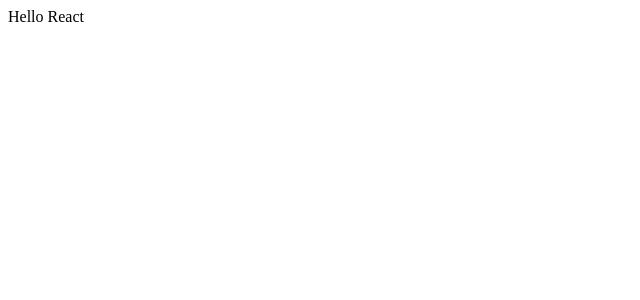
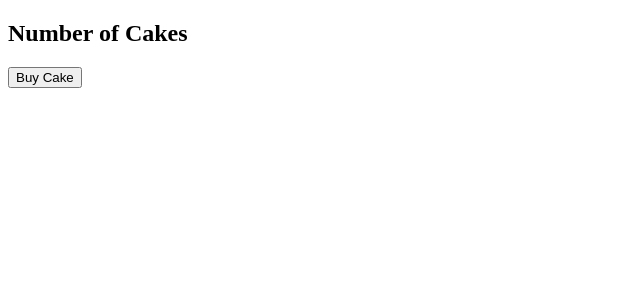
Before and after one commit to sudiprajkunwar/customBabel, a React app: page / in a window 1280 px wide. Shown: the top 300 px of the page, without its empty margins (0-640 px from the left). Built offline with nearby package versions, Linux system fonts and the light colour scheme.

Commit message:
cake component made

```diff
--- a/src/App.js
+++ b/src/App.js
@@ -1,7 +1,12 @@
 import React from "react";
+import CakeContainer from "./components/CakeContainer";
 
 const App = () => {
-  return <div className="App">Hello React </div>;
+  return (
+    <div className="App">
+      <CakeContainer/>
+    </div>
+    )
 };
 
 export default App;
--- /dev/null
+++ b/src/components/CakeContainer.js
@@ -0,0 +1,12 @@
+import React from 'react'
+
+const CakeContainer = () => {
+    return (
+        <div>
+            <h2>Number of Cakes</h2>
+            <button>Buy Cake</button>
+        </div>
+    )
+}
+
+export default CakeContainer
--- a/webpack.config.js
+++ b/webpack.config.js
@@ -15,9 +15,17 @@ module.exports = {
                 test: /\.css$/,
                 use: ["style-loader", "css-loader"],
             },
+
+            {
+                test: /\.(ts|tsx)?$/,
+                use: {
+                    loader: 'awesome-typescript-loader'
+                    },
+                exclude: /node_modules/
+            },
         ],
     },
-    resolve: { extensions: ["*", ".js", ".jsx"] },
+    resolve: { extensions: ["*", ".js", ".jsx",".tsx"] },
     output: {
         path: path.resolve(__dirname, "dist/"),
         publicPath: "/dist/",
```
Also changed, not shown: package.json (+8 -1 lines), 1 other file (tests, documents, lock files or other folders).
